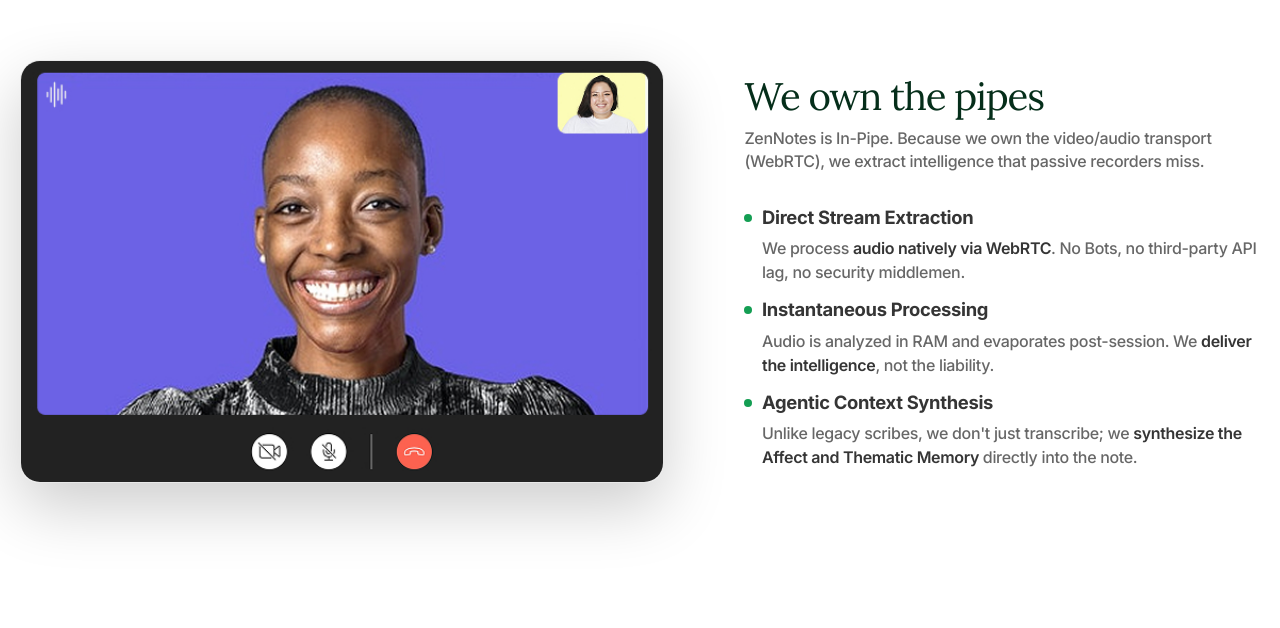
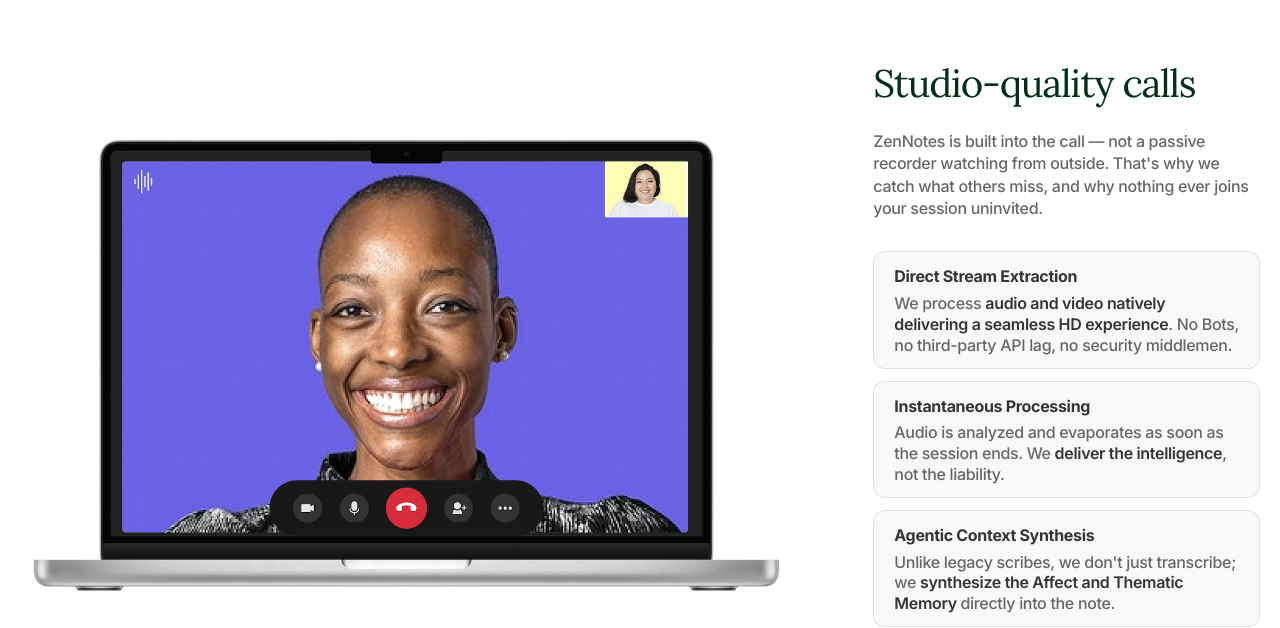
Before and after one commit to ZenSpaceApp/zenspace-website, a Next.js app: page /zennotes in a window 1280 px wide. Shown: the part 3063-3691 px from the top of the page. Built offline with nearby package versions, Linux system fonts and the light colour scheme.

Commit message:
Redesigned and imporved copy for video calls section

```diff
--- a/app/zennotes/ZenNotes.module.scss
+++ b/app/zennotes/ZenNotes.module.scss
@@ -443,11 +443,11 @@
 
 .pipesSection {
   display: grid;
-  grid-template-columns: 1.25fr 1fr;
+  grid-template-columns: 2fr 1fr;
   gap: 5rem;
   align-items: center;
   padding: 10rem 20px 16rem ;
-  max-width: 1340px;
+  max-width: 1440px;
   margin: 0 auto;
 
   b {
@@ -458,14 +458,15 @@
   @media (max-width: 768px) {
     grid-template-columns: 1fr;
     padding: 3rem 20px;
+    gap: 24px;
   }
 }
 
 .pipesImage {
-  border-radius: 20px;
+  // border-radius: 20px;
   overflow: hidden;
-  box-shadow: 0 24px 64px rgba(0, 0, 0, 0.2);
-  border: 1px solid var(--color--border--1);
+  // box-shadow: 0 24px 64px rgba(0, 0, 0, 0.2);
+  // border: 1px solid var(--color--border--1);
   // background: var(--bg--alt--2);
   // aspect-ratio: 4/3;
   display: flex;
@@ -475,7 +476,8 @@
   img {
     width: 100%;
     height: 100%;
-    object-fit: cover;
+    // object-fit: cover;
+    max-width: 100%;
     display: block;
   }
 }
@@ -492,7 +494,7 @@
   font-weight: 700;
   color: var(--color--grey3);
   letter-spacing: -0.03em;
-  // line-height: 1.1;
+  line-height: 1.6;
   margin: 0;
   opacity: 0.85;
 }
@@ -503,7 +505,7 @@
   color: var(--color--grey2);
   margin: 0;
   font-weight: 500;
-  margin: 0 0 2rem;
+  margin: 1rem 0 2rem;
 }
 
 .pipesList {
@@ -518,6 +520,10 @@
     display: flex;
     flex-direction: column;
     gap: 0.3rem;
+    background-color: #f8f8f8;
+    padding: 12px 20px;
+    border-radius: 12px;
+    border: 1px solid var(--color--border--1);
   }
 
   p {
@@ -525,7 +531,8 @@
     // line-height: 1.7;
     color: var(--color--grey2);
     margin: 0;
-    padding-left: calc(8px + 0.6rem);
+    line-height: 1.3;
+    // padding-left: calc(8px + 0.6rem);
   }
 }
 
@@ -533,7 +540,7 @@
   display: flex;
   align-items: center;
   gap: 0.6rem;
-  font-size: 1.15rem !important;
+  // font-size: 1.15rem !important;
 
   strong {
     // font-size: 0.92rem;
--- a/app/zennotes/page.tsx
+++ b/app/zennotes/page.tsx
@@ -5,7 +5,7 @@ import styles from './ZenNotes.module.scss';
 import Image from 'next/image';
 import ZenNoteHeroImg from '@/public/images/magic-moment.png';
 import SuperBill from '@/public/images/superbill.png';
-import WebRTCInterface from '@/public/images/easy-connecting.jpg';
+import WebRTCInterface from '@/public/images/easy-connecting.webp';
 import { SessionTimeline } from '@/components/SessionTimeline/SessionTimeline';
 
 import SOAPPreview from '@/public/images/soap-preview.png';
@@ -326,30 +326,34 @@ export default function ZenNotesPage() {
         </div>
 
         <div className={styles.pipesText}>
-          <h2>We own the pipes</h2>
+          <h2>Studio-quality calls</h2>
           <p className={styles.pipesSub}>
-            ZenNotes is In-Pipe. Because we own the video/audio transport
-            (WebRTC), we extract intelligence that passive recorders miss.
+            ZenNotes is built into the call — not a passive recorder watching from outside.
+            That&apos;s why we catch what others miss, and why nothing ever joins your session uninvited.
           </p>
 
           <ul className={styles.pipesList}>
             <li>
               <div className={styles.pipesItemHeader}>
-                <span className={styles.pipesItemDot} />
+                {/* <span className={styles.pipesItemDot} /> */}
                 <strong>Direct Stream Extraction</strong>
               </div>
-              <p>We process <b>audio natively via WebRTC</b>. No Bots, no third-party API lag, no security middlemen.</p>
+              <p>We process <b>audio and video natively delivering a seamless HD experience</b>.
+                No Bots, no third-party API lag, no security middlemen.</p>
             </li>
             <li>
               <div className={styles.pipesItemHeader}>
-                <span className={styles.pipesItemDot} />
+                {/* <span className={styles.pipesItemDot} /> */}
                 <strong>Instantaneous Processing</strong>
               </div>
-              <p>Audio is analyzed in RAM and evaporates post-session. We <b>deliver the intelligence</b>, not the liability.</p>
+              <p>
+                Audio is analyzed and evaporates as soon as the session ends.
+                We <b>deliver the intelligence</b>, not the liability.
+              </p>
             </li>
             <li>
               <div className={styles.pipesItemHeader}>
-                <span className={styles.pipesItemDot} />
+                {/* <span className={styles.pipesItemDot} /> */}
                 <strong>Agentic Context Synthesis</strong>
               </div>
               <p>Unlike legacy scribes, we don&apos;t just transcribe; we <b>synthesize the Affect and Thematic Memory </b> directly into the note.</p>
```
Also changed, not shown: public/images/easy-connecting.webp (added).
